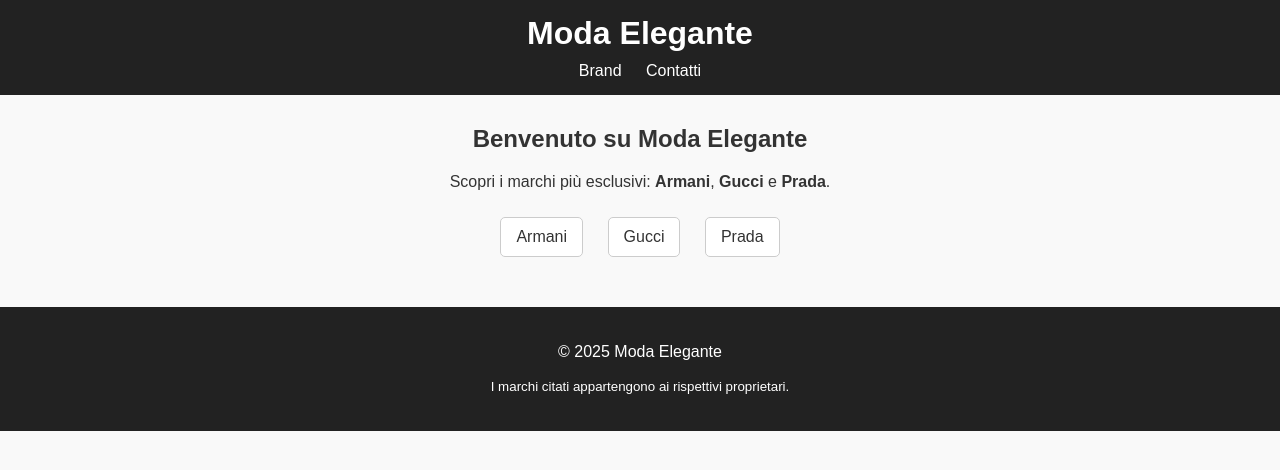
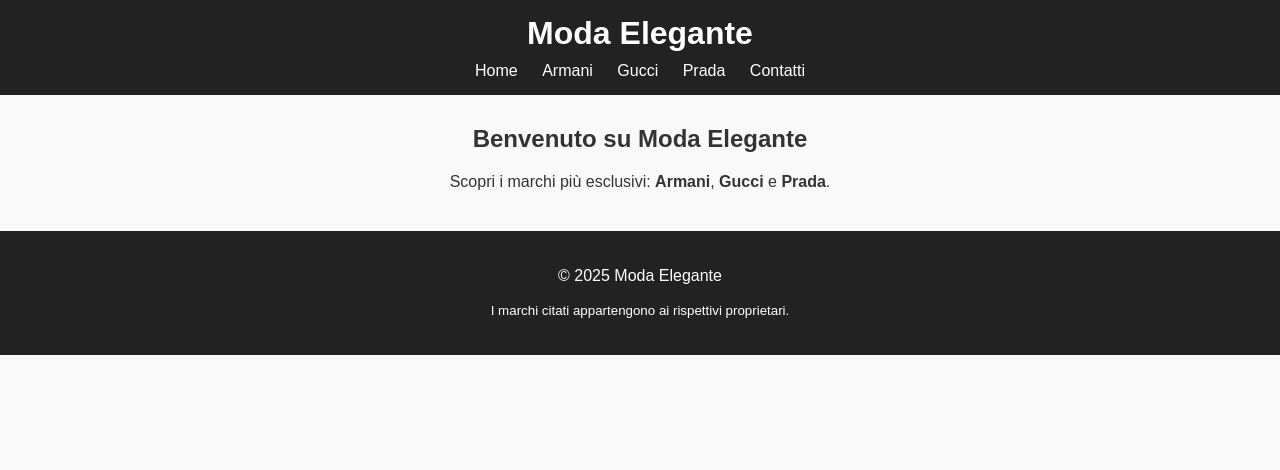
Before and after one commit to jesas609/sites-moda-real, a plain HTML site: page index.html in a window 1280 px wide. Drawn offline with Linux system fonts and the light colour scheme.

Commit message:
Update index.html

```diff
--- a/index.html
+++ b/index.html
@@ -37,19 +37,6 @@
       margin: 30px auto;
       text-align: center;
     }
-    .brands a {
-      display: inline-block;
-      margin: 10px;
-      padding: 10px 15px;
-      border: 1px solid #ccc;
-      border-radius: 5px;
-      text-decoration: none;
-      color: #333;
-      background: white;
-    }
-    .brands a:hover {
-      background: #eee;
-    }
     footer {
       text-align: center;
       padding: 20px;
@@ -64,7 +51,10 @@
   <header>
     <h1>Moda Elegante</h1>
     <nav>
-      <a href="#brand">Brand</a>
+      <a href="index.html">Home</a>
+      <a href="armani.html">Armani</a>
+      <a href="gucci.html">Gucci</a>
+      <a href="prada.html">Prada</a>
       <a href="contatti.html">Contatti</a>
     </nav>
   </header>
@@ -72,12 +62,6 @@
   <main class="container">
     <h2>Benvenuto su Moda Elegante</h2>
     <p>Scopri i marchi più esclusivi: <strong>Armani</strong>, <strong>Gucci</strong> e <strong>Prada</strong>.</p>
-
-    <section id="brand" class="brands">
-      <a href="armani.html">Armani</a>
-      <a href="gucci.html">Gucci</a>
-      <a href="prada.html">Prada</a>
-    </section>
   </main>
 
   <footer>
```
